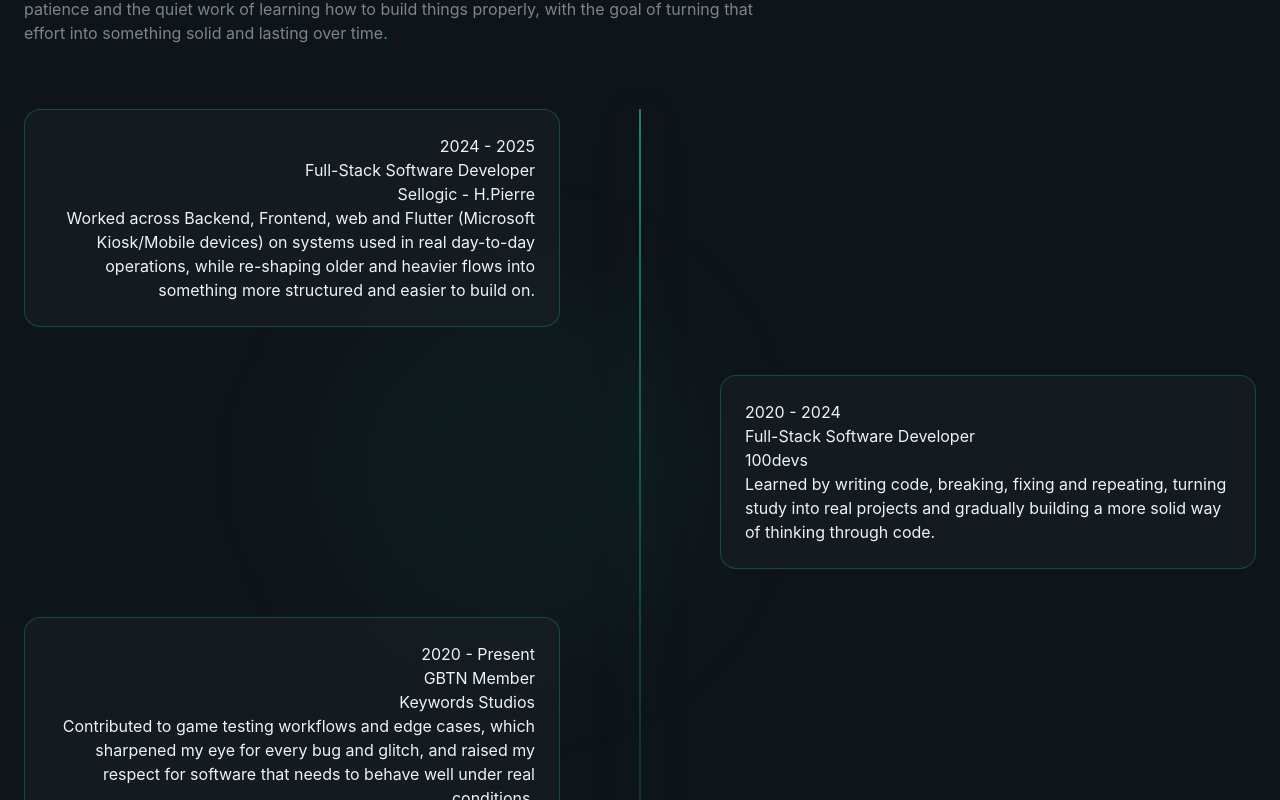
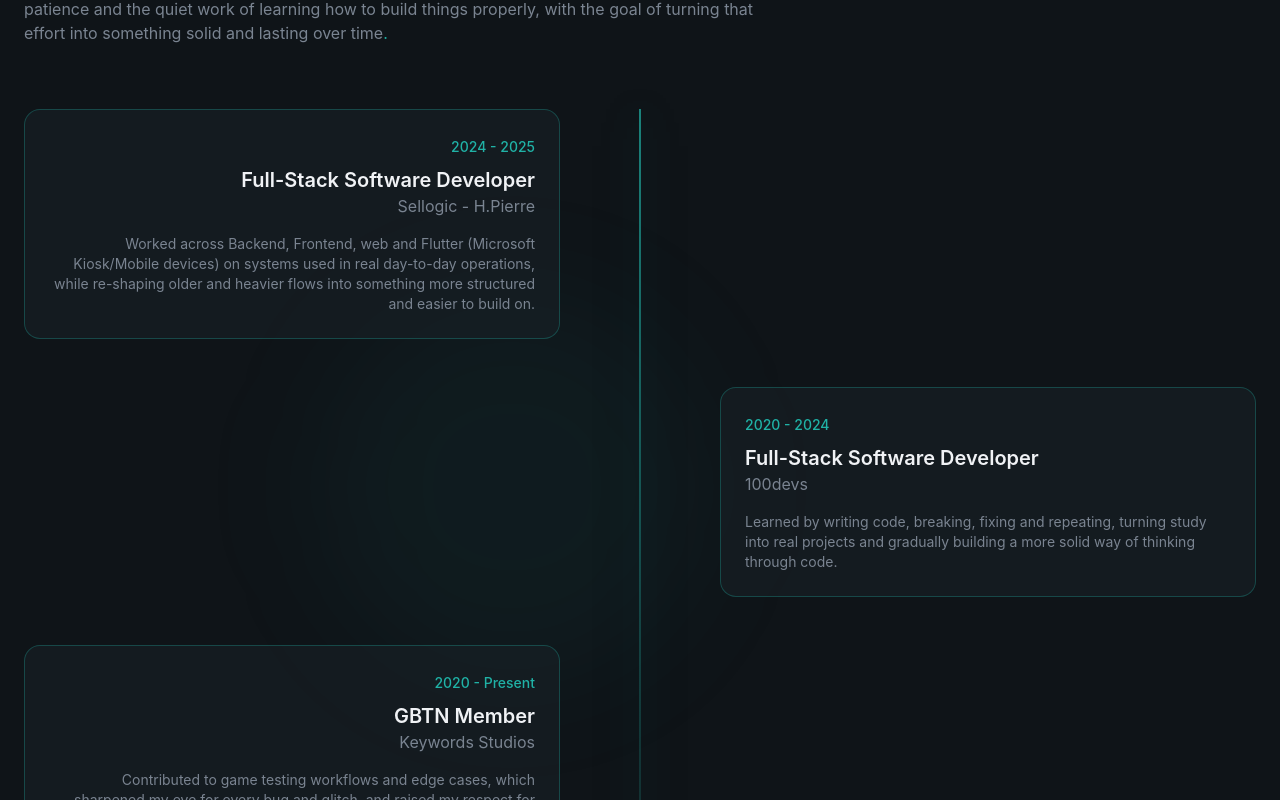
Before and after one commit to Satik37/satik37.github.io, a React (Vite) app: page / in a window 1280 px wide. Shown: the part 4080-4880 px from the top of the page. Built offline with nearby package versions, Linux system fonts and the light colour scheme.

Commit message:
improved cards aesthetics

```diff
--- a/src/sections/Experience.jsx
+++ b/src/sections/Experience.jsx
@@ -88,16 +88,16 @@
                                     }`}
                                 >
                                     <div className={`glass p-6 rounded-2xl border border-primary/30 hover:border-primary/50 transition-all duration-500`}>
-                                        <span>
+                                        <span className='text-sm text-primary font-medium'>
                                             {exp.period}
                                         </span>
-                                        <h3>
+                                        <h3 className='text-xl font-semibold mt-2'>
                                             {exp.role}
                                         </h3>
-                                        <p>
+                                        <p className='text-muted-foreground'>
                                             {exp.company}
                                         </p>
-                                        <p>
+                                        <p className='text-sm text-muted-foreground mt-4'>
                                             {exp.description}
                                         </p>
                                         <div>
```
